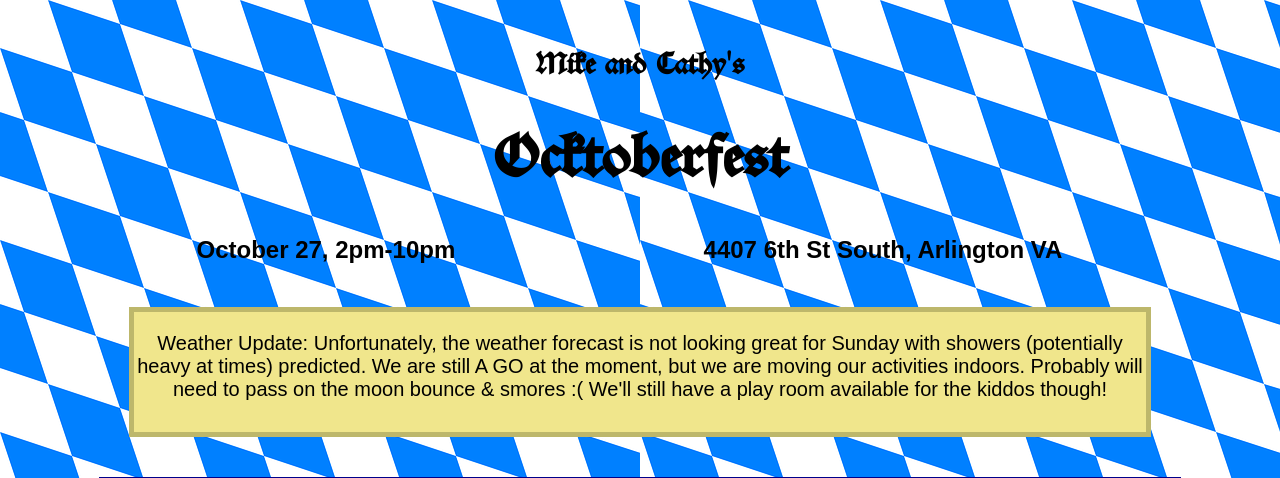
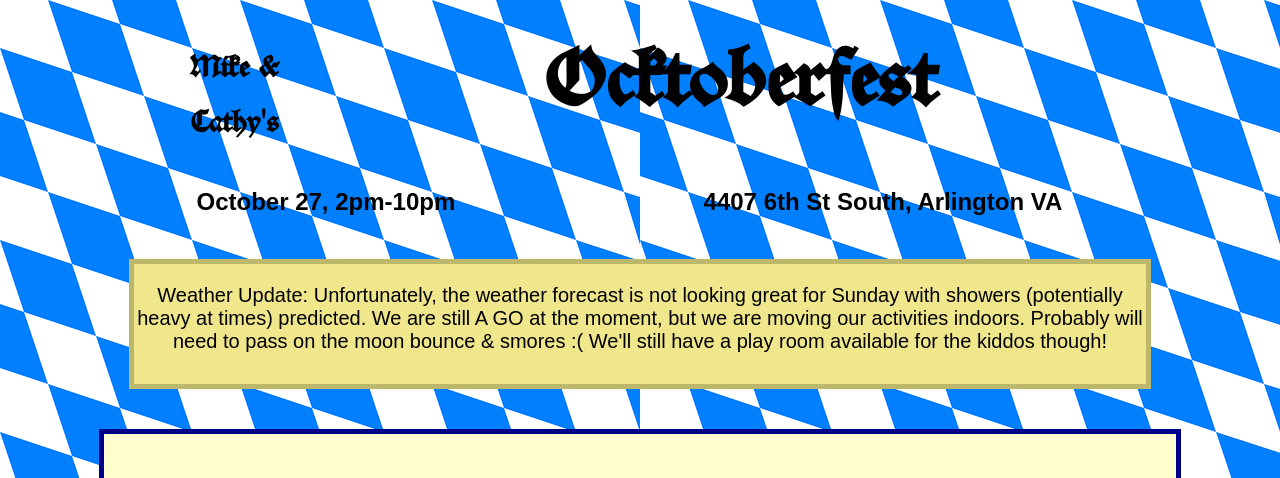
Before and after one commit to michaelepley/ocktoberfest, a PHP site: page / in a window 1280 px wide. Shown: the top 478 px of the page. Run offline with PHP 8.4, Linux system fonts and the light colour scheme; data that the repository does not hold is empty.

Commit message:
Changed banner layout

```diff
--- a/status/index.php
+++ b/status/index.php
@@ -26,8 +26,17 @@
 </head>
 <body>
 <br/>
-<h1 style="font-size: 30px; text-align:center; font-family: Bavarian;">Mike and Cathy's</h1>
-<h1 style="font-size: 60px; text-align:center; font-family: Bavarian;">Ocktoberfest</h1>
+<table style="align: center;   margin: auto; width: 80%;">
+<tr>
+<td>
+<h1 style="font-size: 30px; text-align:center; font-family: Bavarian;">Mike &</h1>
+<h1 style="font-size: 30px; text-align:center; font-family: Bavarian;">Cathy's</h1>
+</td>
+<td>
+<h1 style="font-size: 80px; text-align:center; font-family: Bavarian;">Ocktoberfest</h1>
+</td>
+</tr>
+</table>
 <div >
 <table style="align: center;   margin: auto; width: 80%;">
 <tr>
```
